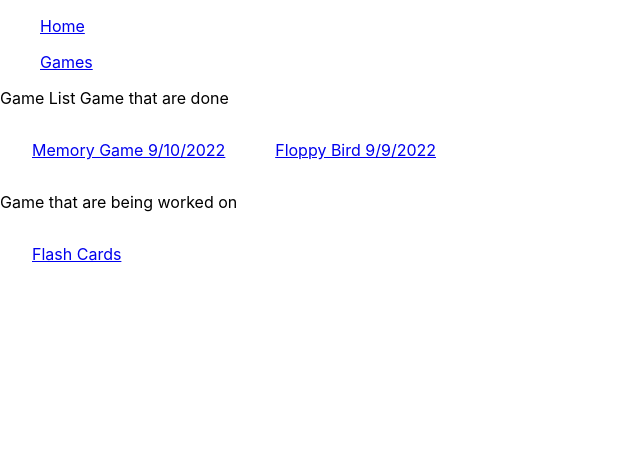
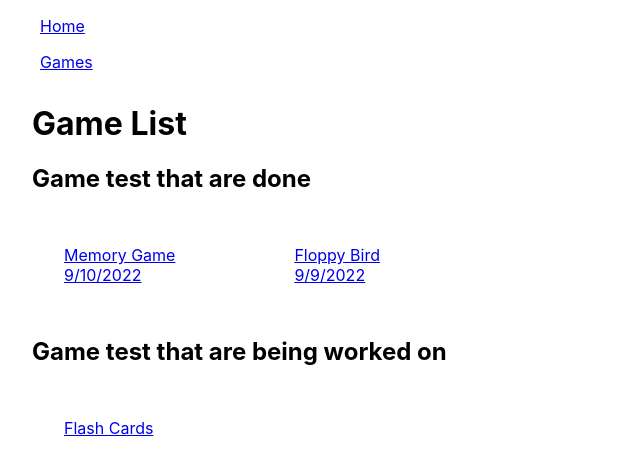
Before and after one commit to Seraphits/game-design-class, a React (Create React App) app: page /games in a window 1280 px wide. Shown: the top 474 px of the page, without its empty margins (0-640 px from the left). Built offline with nearby package versions, Linux system fonts and the light colour scheme.

Commit message:
UI folder

```diff
--- a/src/Pages/GamesList.js
+++ b/src/Pages/GamesList.js
@@ -1,28 +1,23 @@
 import React from 'react'
 import { Link } from 'react-router-dom'
-import styled from 'styled-components'
+
+import { Wrapper, Grid } from '../UI/Utility';
 
 const GamesList = () => {
   return (
-    <div>
-      Game List
-      Game that are done
+    <Wrapper>
+      <h1>Game List</h1>
+      <h2>Game test that are done</h2>
       <Grid>
-        <Link to='/games/memory'>Memory Game 9/10/2022</Link>
-        <Link to='/games/floppybird'>Floppy Bird 9/9/2022</Link>
+        <Link to='/games/memory'>Memory Game<br/>9/10/2022</Link>
+        <Link to='/games/floppybird'>Floppy Bird<br/>9/9/2022</Link>
       </Grid>
-      Game that are being worked on
+      <h2>Game test that are being worked on</h2>
       <Grid>
         <Link to='/games/flashcards'>Flash Cards</Link>
       </Grid>
-    </div>
+    </Wrapper>
   )
 }
 
 export default GamesList
-
-const Grid = styled.div`
-  display: grid;
-  grid-template-columns: repeat( 5, 1fr);
-  padding: 2rem;
-`;
--- a/src/Pages/Home.js
+++ b/src/Pages/Home.js
@@ -1,5 +1,5 @@
 import React from 'react'
-import styled from 'styled-components';
+import { Wrapper } from '../UI/Utility';
 
 const Home = () => {
   return (
@@ -20,9 +20,3 @@ const Home = () => {
 }
 
 export default Home
-
-const Wrapper = styled.div`
-  /* text-align: center;
-  color: aliceblue; */
-  margin: 2rem;
-`;
--- /dev/null
+++ b/src/UI/Utility.js
@@ -0,0 +1,12 @@
+import styled from 'styled-components';
+
+export const Wrapper = styled.div`
+  /* text-align: center;
+  color: aliceblue; */
+  margin: 2rem;
+`;
+export const Grid = styled.div`
+  display: grid;
+  grid-template-columns: repeat( 5, 1fr);
+  padding: 2rem;
+`;
```
